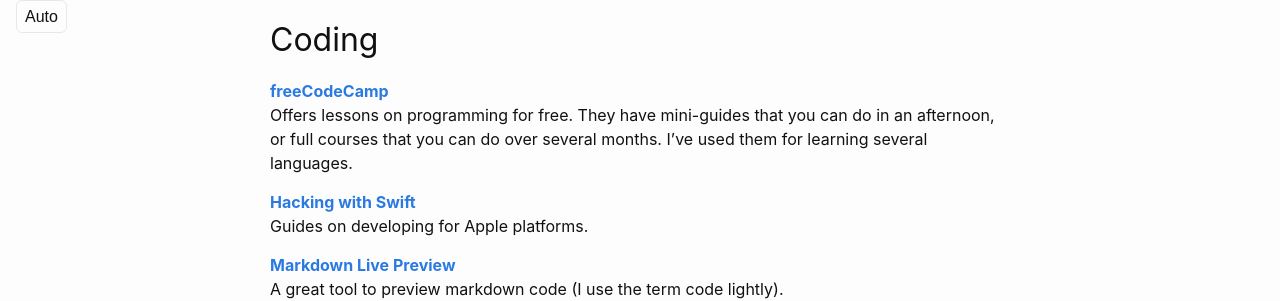
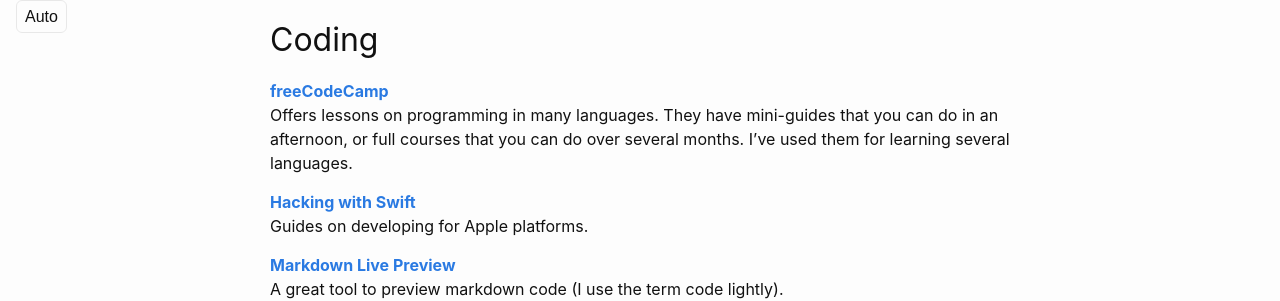
Before and after one commit to Kraggle09/kraggle09.github.io, a Jekyll site: the page built from docs/resources.markdown, in a window 1280 px wide. Shown: the part 851-1152 px from the top of the page. Built offline with Jekyll 4.4.1, drawn with Linux system fonts in a browser that asks for light colours.

Commit message:
Minor edit

```diff
--- a/docs/resources.markdown
+++ b/docs/resources.markdown
@@ -36,7 +36,7 @@
 
 # Coding
 **[freeCodeCamp](https://www.freecodecamp.org/)**
-Offers lessons on programming for free. They have mini-guides that you can do in an afternoon, or full courses that you can do over several months. I've used them for learning several languages.
+Offers lessons on programming in many languages. They have mini-guides that you can do in an afternoon, or full courses that you can do over several months. I've used them for learning several languages.
 
 **[Hacking with Swift](https://www.hackingwithswift.com/)**
 Guides on developing for Apple platforms.
```
